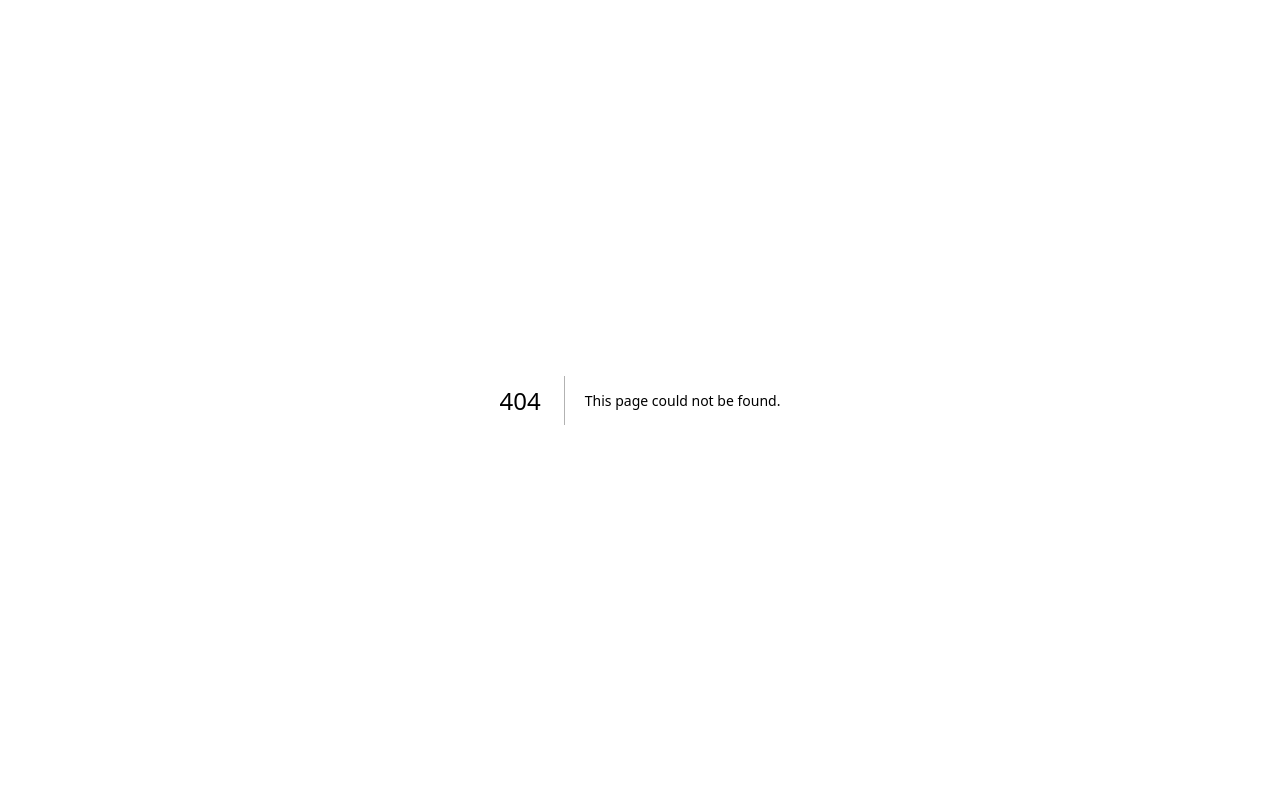
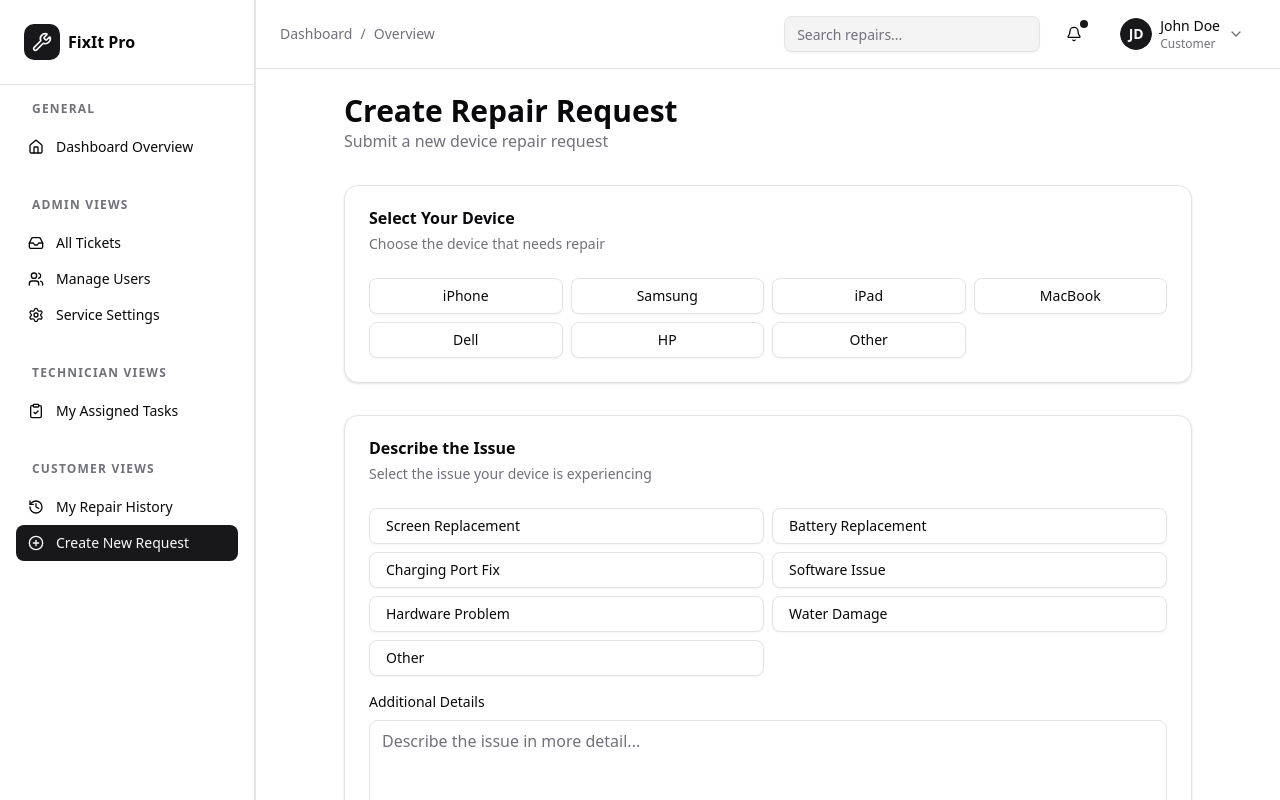
Before and after one commit to Sakib8git/Fix-It, a Next.js app: page /customer/create-request in a window 1280 px wide. Before the commit this address had no page. Built offline with nearby package versions, Linux system fonts and the light colour scheme.

Commit message:
dashboard creat req page add

```diff
--- /dev/null
+++ b/src/app/customer/create-request/page.jsx
@@ -0,0 +1,221 @@
+'use client'
+
+import { useState } from 'react'
+
+import { AlertCircle, CheckCircle2 } from 'lucide-react'
+import { DashboardSidebar } from '@/Components/DashboardSidebar'
+import { DashboardHeader } from '@/Components/DashboardHeaderProps'
+import { Button } from '@/Components/ui/button'
+import { Card, CardContent, CardDescription, CardHeader, CardTitle } from '@/Components/ui/card'
+import { Badge } from '@/Components/ui/badge'
+import { Input } from '@/Components/ui/input'
+
+
+const devices = ['iPhone', 'Samsung', 'iPad', 'MacBook', 'Dell', 'HP', 'Other']
+const issues = ['Screen Replacement', 'Battery Replacement', 'Charging Port Fix', 'Software Issue', 'Hardware Problem', 'Water Damage', 'Other']
+const serviceTypes = [
+  { id: 1, name: 'In-Store Repair', description: 'Bring device to our shop', price: 'Varies', time: '24-48h' },
+  { id: 2, name: 'Home Service', description: 'We come to you', price: '+$50', time: '48-72h' },
+  { id: 3, name: 'Express Service', description: 'Fast track repair', price: '+$100', time: '12-24h' },
+]
+
+export default function CreateNewRequestPage() {
+  const [formData, setFormData] = useState({
+    deviceType: '',
+    issue: '',
+    serviceType: '',
+    description: '',
+    contact: '',
+  })
+  const [submitted, setSubmitted] = useState(false)
+  const [ticketId, setTicketId] = useState('')
+
+  const handleSubmit = (e) => {
+    e.preventDefault()
+    const newTicketId = `FIX-${Math.floor(Math.random() * 10000)}`
+    setTicketId(newTicketId)
+    setSubmitted(true)
+  }
+
+  const handleChange = (field, value) => {
+    setFormData({ ...formData, [field]: value })
+  }
+
+  if (submitted) {
+    return (
+      <div className="flex h-screen bg-background">
+        <DashboardSidebar />
+        <div className="flex-1 flex flex-col overflow-hidden">
+          <div className="sticky top-0 z-50 border-b border-border bg-background px-4 py-3 md:hidden">
+            <h1 className="text-lg font-semibold text-foreground">Request Submitted</h1>
+          </div>
+          <DashboardHeader />
+          <div className="flex-1 overflow-y-auto flex items-center justify-center">
+            <div className="p-6">
+              <div className="text-center space-y-6 max-w-md">
+                <div className="flex justify-center">
+                  <CheckCircle2 className="h-16 w-16 text-green-500" />
+                </div>
+                <div>
+                  <h1 className="text-3xl font-bold text-foreground mb-2">Request Submitted!</h1>
+                  <p className="text-muted-foreground">Your repair request has been received and is being processed.</p>
+                </div>
+                <div className="bg-muted/50 rounded-lg p-4 text-left">
+                  <p className="text-sm text-muted-foreground mb-1">Your Ticket ID</p>
+                  <p className="text-2xl font-bold text-foreground font-mono">{ticketId}</p>
+                </div>
+                <div className="space-y-2">
+                  <p className="text-sm text-muted-foreground">Save this ticket ID to track your repair status</p>
+                  <Button className="w-full bg-primary text-primary-foreground hover:bg-primary/90">
+                    View My Repairs
+                  </Button>
+                  <Button
+                    variant="outline"
+                    className="w-full bg-background border-border"
+                    onClick={() => {
+                      setSubmitted(false)
+                      setFormData({ deviceType: '', issue: '', serviceType: '', description: '', contact: '' })
+                    }}
+                  >
+                    Create Another Request
+                  </Button>
+                </div>
+              </div>
+            </div>
+          </div>
+        </div>
+      </div>
+    )
+  }
+
+  return (
+    <div className="flex h-screen bg-background">
+      <DashboardSidebar />
+      <div className="flex-1 flex flex-col overflow-hidden">
+        <div className="sticky top-0 z-50 border-b border-border bg-background px-4 py-3 md:hidden">
+          <h1 className="text-lg font-semibold text-foreground">New Request</h1>
+        </div>
+        <DashboardHeader />
+        <div className="flex-1 overflow-y-auto">
+          <div className="p-6 space-y-8 max-w-4xl mx-auto">
+            <div>
+              <h1 className="text-3xl font-bold text-foreground">Create Repair Request</h1>
+              <p className="text-muted-foreground">Submit a new device repair request</p>
+            </div>
+
+            <Card className="border-border bg-card">
+              <CardHeader>
+                <CardTitle>Select Your Device</CardTitle>
+                <CardDescription>Choose the device that needs repair</CardDescription>
+              </CardHeader>
+              <CardContent>
+                <div className="grid grid-cols-2 md:grid-cols-4 gap-2">
+                  {devices.map((device) => (
+                    <Button
+                      key={device}
+                      variant={formData.deviceType === device ? 'default' : 'outline'}
+                      onClick={() => handleChange('deviceType', device)}
+                      className={formData.deviceType === device ? 'bg-primary text-primary-foreground' : 'bg-background border-border'}
+                    >
+                      {device}
+                    </Button>
+                  ))}
+                </div>
+              </CardContent>
+            </Card>
+
+            <Card className="border-border bg-card">
+              <CardHeader>
+                <CardTitle>Describe the Issue</CardTitle>
+                <CardDescription>Select the issue your device is experiencing</CardDescription>
+              </CardHeader>
+              <CardContent className="space-y-4">
+                <div className="grid grid-cols-1 md:grid-cols-2 gap-2">
+                  {issues.map((issue) => (
+                    <Button
+                      key={issue}
+                      variant={formData.issue === issue ? 'default' : 'outline'}
+                      onClick={() => handleChange('issue', issue)}
+                      className={formData.issue === issue ? 'bg-primary text-primary-foreground' : 'bg-background border-border justify-start'}
+                    >
+                      {issue}
+                    </Button>
+                  ))}
+                </div>
+                <div>
+                  <label className="block text-sm font-medium text-foreground mb-2">Additional Details</label>
+                  <textarea
+                    value={formData.description}
+                    onChange={(e) => handleChange('description', e.target.value)}
+                    placeholder="Describe the issue in more detail..."
+                    className="w-full px-3 py-2 border border-border rounded-md bg-background text-foreground placeholder-muted-foreground focus:outline-none focus:ring-2 focus:ring-primary"
+                    rows="4"
+                  />
+                </div>
+              </CardContent>
+            </Card>
+
+            <Card className="border-border bg-card">
+              <CardHeader>
+                <CardTitle>Choose Service Type</CardTitle>
+                <CardDescription>Select how you'd like to have your device repaired</CardDescription>
+              </CardHeader>
+              <CardContent>
+                <div className="grid gap-4 md:grid-cols-3">
+                  {serviceTypes.map((service) => (
+                    <div
+                      key={service.id}
+                      className={`border-2 rounded-lg p-4 cursor-pointer transition-colors ${
+                        formData.serviceType === service.id
+                          ? 'border-primary bg-primary/5'
+                          : 'border-border hover:border-primary/50'
+                      }`}
+                      onClick={() => handleChange('serviceType', service.id)}
+                    >
+                      <h3 className="font-semibold text-foreground mb-1">{service.name}</h3>
+                      <p className="text-sm text-muted-foreground mb-3">{service.description}</p>
+                      <div className="flex justify-between items-center">
+                        <span className="text-sm font-medium text-foreground">{service.price}</span>
+                        <Badge variant="outline">{service.time}</Badge>
+                      </div>
+                    </div>
+                  ))}
+                </div>
+              </CardContent>
+            </Card>
+
+            <Card className="border-border bg-card">
+              <CardHeader>
+                <CardTitle>Your Contact Information</CardTitle>
+              </CardHeader>
+              <CardContent className="space-y-4">
+                <div>
+                  <label className="block text-sm font-medium text-foreground mb-2">Phone Number</label>
+                  <Input
+                    type="tel"
+                    placeholder="(555) 123-4567"
+                    value={formData.contact}
+                    onChange={(e) => handleChange('contact', e.target.value)}
+                  />
+                </div>
+              </CardContent>
+            </Card>
+
+            <div className="flex gap-4">
+              <Button
+                onClick={handleSubmit}
+                disabled={!formData.deviceType || !formData.issue || !formData.serviceType || !formData.contact}
+                className="flex-1 bg-primary text-primary-foreground hover:bg-primary/90 disabled:opacity-50"
+              >
+                Submit Request
+              </Button>
+              <Button variant="outline" className="bg-background border-border">
+                Cancel
+              </Button>
+            </div>
+          </div>
+        </div>
+      </div>
+    </div>
+  )
+}
```
